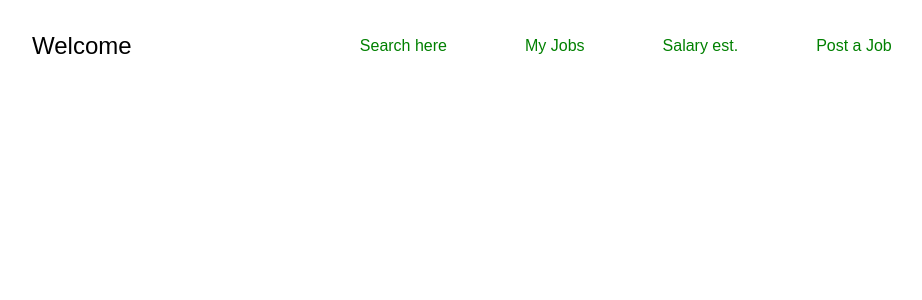
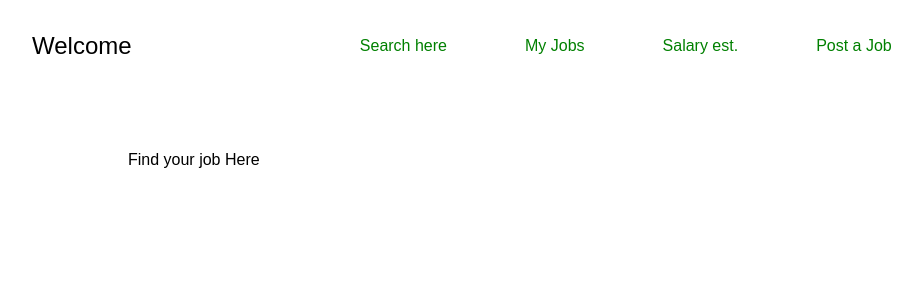
Before and after one commit to Bongani-4/Farm-Guardian-official-Web, a React (Vite) app in the folder FG/: page /AnimalCaretaker in a window 1280 px wide. Shown: the top 300 px of the page, without its empty margins (64-986 px from the left). Built offline with nearby package versions, Linux system fonts and the light colour scheme.

Commit message:
banner set up

```diff
--- a/FG/src/App.jsx
+++ b/FG/src/App.jsx
@@ -1,7 +1,7 @@
+
 
 import { Outlet } from 'react-router-dom'
 import './App.css'
-import Navbar from './components/Navbar'
 
 function App() {
 
--- a/FG/src/Pages/AnimalCaretaker.jsx
+++ b/FG/src/Pages/AnimalCaretaker.jsx
@@ -3,9 +3,10 @@
 
 const AnimalCaretaker = () => {
   return (
+    <div className="text-Green">
+    <Navbar/>
 
-    <div className="text-Green">  <Navbar>
-      </Navbar></div>
+    </div>
   )
 }
 
--- a/FG/src/Router/Router.jsx
+++ b/FG/src/Router/Router.jsx
@@ -9,8 +9,9 @@
       path: "/",
       element: <App/>,
       children: [
+        {path: "/AnimalCaretaker", element: <AnimalCaretaker/> },
         {path: "/", element: <Home/>},
-        {path: "/AnimalCaretaker", element: <AnimalCaretaker/> },
+
 
 
 
--- a/FG/src/components/Banner.jsx
+++ b/FG/src/components/Banner.jsx
@@ -0,0 +1,11 @@
+import React from 'react'
+
+const Banner = () => {
+  return (
+    <div className='max-w-screen-2x1 container mx-auto xl:px-24 px-4 md:py-29 py-14'>
+    <h1>  Find your job Here</h1>
+    </div>
+  )
+}
+
+export default Banner
--- a/FG/src/components/Navbar.jsx
+++ b/FG/src/components/Navbar.jsx
@@ -1,6 +1,7 @@
 import React, { useState } from 'react'
 import { Link, NavLink } from 'react-router-dom';
 import { FaBarsStaggered, FaXmark} from 'react-icons/fa6';
+import Banner from './Banner';
 
 const Navbar = () => {
   const [isMenuOpen, setIsMenuOpen] = useState(false);
@@ -67,6 +68,8 @@
                     )  ) }
                     </ul>
                   </div>
+                  <div>
+                     <Banner/>                  </div>
     </header>
   )
 }
```
